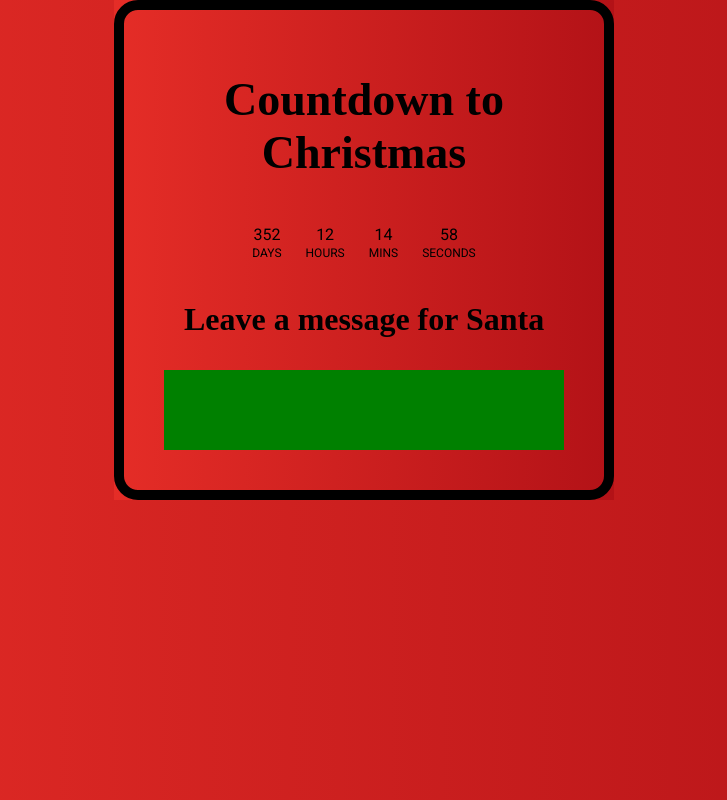
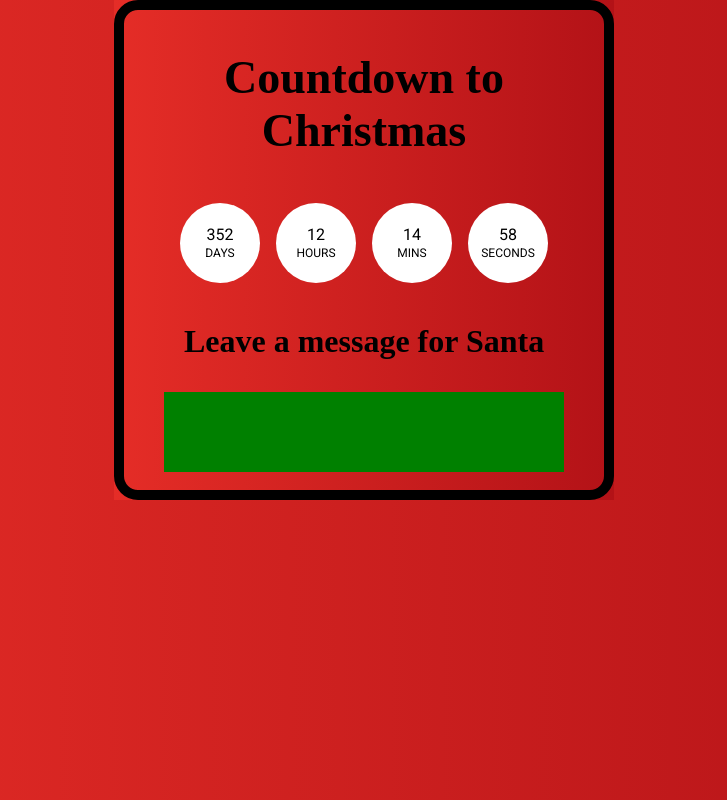
Before and after one commit to JulieKodehode/ChristmasCountdown, a React (Create React App) app: page / in a window 1280 px wide. Shown: the whole page, without its empty margins (276-1003 px from the left). Built offline with nearby package versions, Linux system fonts and the light colour scheme.

Commit message:
Adding circular background to countdown display

```diff
--- a/src/components/Countdown/styling.css
+++ b/src/components/Countdown/styling.css
@@ -6,15 +6,23 @@
 	align-items: center;
 	padding: 0.5em;
 	color: #000;
+	gap: 1em; /*Gap between the "jingles"*/
 }
 
 /* Each individual count down pair */
 .showCounter .countdown {
-	line-height: 1.25rem;
-	padding: 0 0.75rem 0 0.75rem;
+	line-height: 1.25em;
+	padding-inline: 0.75em; /*Left-right*/
+	justify-content: center;
 	align-items: center;
 	display: flex;
 	flex-direction: column;
+
+	/* Round background */
+	width: 80px;
+	height: 80px;
+	border-radius: 50%;
+	background-color: white;
 }
 
 /* The value that is counted down */
```
